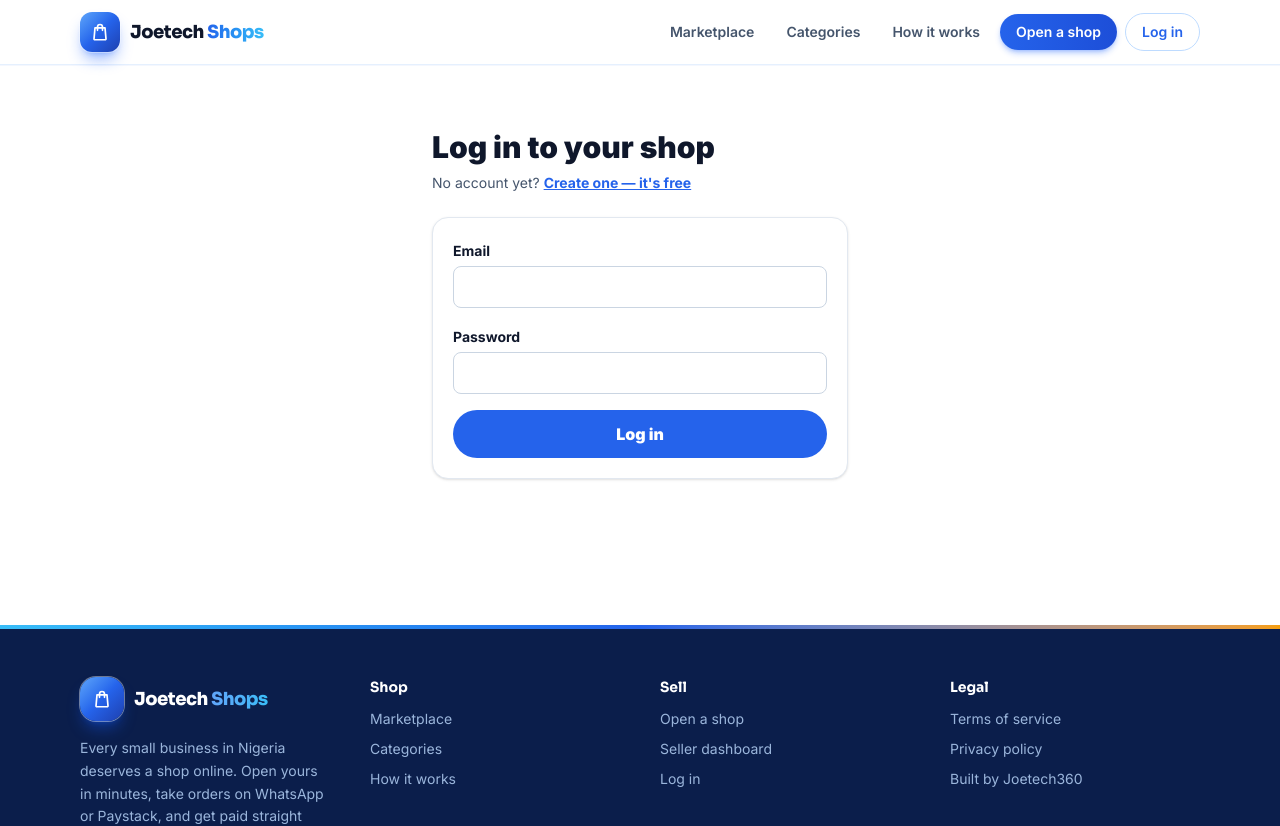
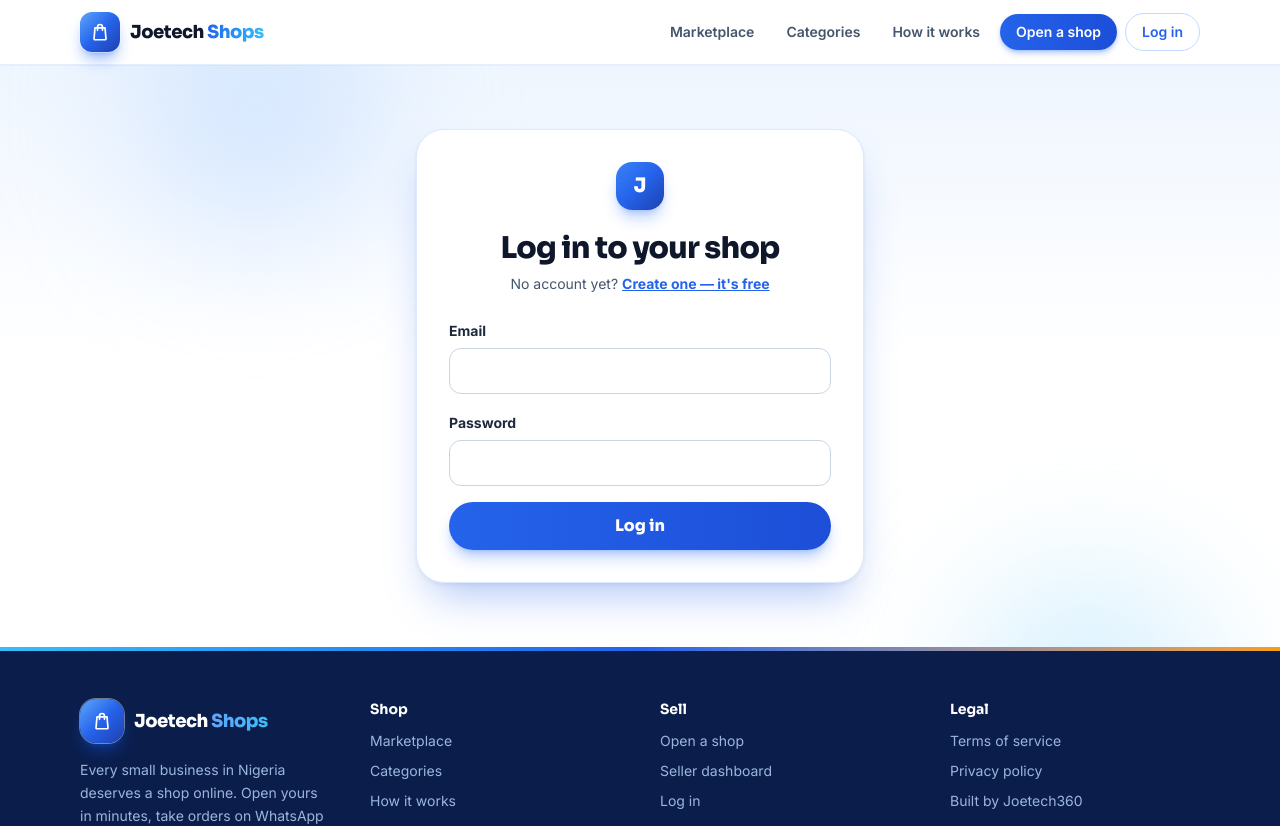
Before and after one commit to JoelionWebDev/Online_store, a Next.js app in the folder joetech-shops/: page /auth/login in a window 1280 px wide. Shown: the top 826 px of the page. Built offline with nearby package versions, Linux system fonts and the light colour scheme; no server answers.

Commit message:
Redesign: premium sign-in page

```diff
--- a/joetech-shops/src/app/auth/login/page.tsx
+++ b/joetech-shops/src/app/auth/login/page.tsx
@@ -32,36 +32,49 @@ export default function LoginPage() {
   }
 
   return (
-    <div className="mx-auto max-w-md px-4 py-16">
-      <h1 className="text-3xl font-black text-slate-900">Log in to your shop</h1>
-      <p className="mt-2 text-sm text-slate-600">
+    <div className="relative overflow-hidden bg-gradient-to-b from-blue-50 via-white to-white px-4 py-16">
+      <div aria-hidden className="pointer-events-none absolute inset-0">
+        <div className="absolute -top-20 left-[10%] h-64 w-64 rounded-full bg-blue-200/50 blur-3xl" />
+        <div className="absolute bottom-[-30%] right-[5%] h-64 w-64 rounded-full bg-sky-200/50 blur-3xl" />
+      </div>
+      <div className="relative mx-auto max-w-md">
+        <div className="rounded-[1.75rem] border border-blue-100 bg-white p-6 shadow-lift sm:p-8">
+          <div className="mx-auto flex h-12 w-12 items-center justify-center rounded-2xl bg-gradient-to-br from-[#3b82f6] via-[#2563eb] to-[#1e40af] font-display text-xl font-extrabold text-white shadow-lg shadow-blue-600/30">
+            J
+          </div>
+          <h1 className="mt-5 text-center font-display text-3xl font-extrabold tracking-tight text-slate-900">
+            Log in to your shop
+          </h1>
+          <p className="mt-2 text-center text-sm text-slate-600">
             No account yet?{" "}
-        <Link href="/auth/signup" className="font-bold text-[#2563EB] underline">
+            <Link href="/auth/signup" className="font-bold text-[#2563eb] underline">
               Create one — it&apos;s free
             </Link>
           </p>
           {!isConfigured && (
-        <p className="mt-4 rounded-lg bg-amber-50 p-3 text-sm font-semibold text-amber-900">
+            <p className="mt-5 rounded-xl bg-amber-50 p-3 text-sm font-semibold text-amber-900 ring-1 ring-amber-100">
               Demo mode: login needs Supabase. Follow README.md to connect it.
             </p>
           )}
-      <form onSubmit={submit} className="mt-6 space-y-4 rounded-2xl border border-slate-200 bg-white p-5 shadow-sm">
+          <form onSubmit={submit} className="mt-6 space-y-4">
             <div>
-          <label className="text-sm font-bold" htmlFor="email">Email</label>
+              <label className="text-sm font-bold text-slate-800" htmlFor="email">Email</label>
               <input id="email" required type="email" value={email} onChange={(e) => setEmail(e.target.value)}
-            className="mt-1 w-full rounded-lg border border-slate-300 px-3 py-2 focus:border-[#2563EB] focus:outline-none" />
+                className="mt-1.5 w-full rounded-xl border border-slate-300 px-3.5 py-2.5 transition focus:border-[#2563eb] focus:outline-none focus:ring-4 focus:ring-blue-100" />
             </div>
             <div>
-          <label className="text-sm font-bold" htmlFor="password">Password</label>
+              <label className="text-sm font-bold text-slate-800" htmlFor="password">Password</label>
               <input id="password" required type="password" value={password} onChange={(e) => setPassword(e.target.value)}
-            className="mt-1 w-full rounded-lg border border-slate-300 px-3 py-2 focus:border-[#2563EB] focus:outline-none" />
+                className="mt-1.5 w-full rounded-xl border border-slate-300 px-3.5 py-2.5 transition focus:border-[#2563eb] focus:outline-none focus:ring-4 focus:ring-blue-100" />
             </div>
-        {error && <p className="rounded-lg bg-red-50 p-3 text-sm font-semibold text-red-700">{error}</p>}
+            {error && <p className="rounded-xl bg-red-50 p-3 text-sm font-semibold text-red-700 ring-1 ring-red-100">{error}</p>}
             <button type="submit" disabled={busy}
-          className="w-full rounded-full bg-[#2563EB] py-3 text-base font-black text-white hover:bg-[#1d4ed8] disabled:opacity-50">
+              className="w-full rounded-full bg-gradient-to-r from-[#2563eb] to-[#1d4ed8] py-3 font-display text-base font-extrabold text-white shadow-lg shadow-blue-600/30 transition hover:-translate-y-0.5 hover:shadow-xl disabled:opacity-50 disabled:hover:translate-y-0">
               {busy ? "Logging in…" : "Log in"}
             </button>
           </form>
         </div>
+      </div>
+    </div>
   );
 }
```
Lines whose indentation alone changed are shown as unchanged.
